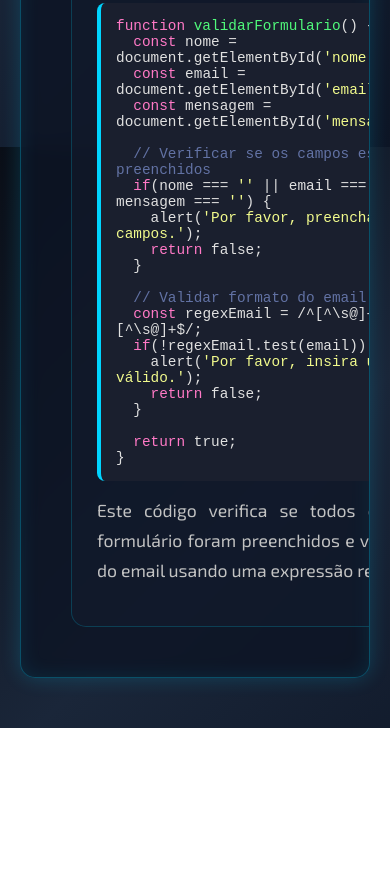
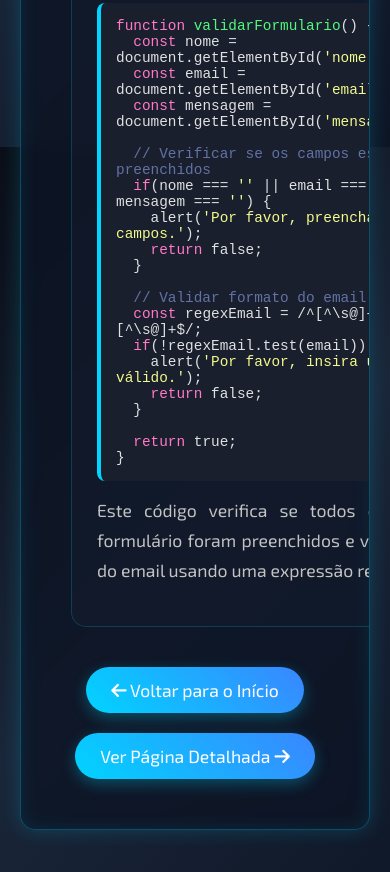
Before and after one commit to LunnaJisung/lunna_teste3, a plain HTML site: page index.html in a window 390 px wide. Shown: the part 1541-2413 px from the top of the page. Before the commit the page ends 2269 px from the top, so only its background shows below. Drawn offline with Linux system fonts and the light colour scheme.

Commit message:
Update index.html

```diff
--- a/index.html
+++ b/index.html
@@ -7,6 +7,7 @@
     <link href="https://fonts.googleapis.com/css2?family=Exo+2:wght@300;400;500;600;700&family=Orbitron:wght@400;500;600;700&display=swap" rel="stylesheet">
     <link rel="stylesheet" href="https://cdnjs.cloudflare.com/ajax/libs/font-awesome/6.4.0/css/all.min.css">
     <style>
+        /* ESTILOS GERAIS */
         * {
             margin: 0;
             padding: 0;
@@ -28,6 +29,7 @@
             margin: 0 auto;
         }
 
+        /* EFEITO DE BORDA CYBERPUNK */
         .cyber-border {
             border: 1px solid rgba(0, 212, 255, 0.3);
             box-shadow: 0 0 20px rgba(0, 212, 255, 0.2),
@@ -57,6 +59,7 @@
             100% { transform: translateY(1000%); }
         }
 
+        /* CABEÇALHO */
         header {
             text-align: center;
             padding: 40px 20px;
@@ -88,6 +91,7 @@
             font-weight: 300;
         }
 
+        /* NAVEGAÇÃO POR ABAS */
         .nav-tabs {
             display: flex;
             justify-content: center;
@@ -131,6 +135,7 @@
             box-shadow: 0 5px 15px rgba(0, 212, 255, 0.3);
         }
 
+        /* SEÇÕES DE CONTEÚDO */
         .section {
             display: none;
             animation: fadeIn 0.8s ease forwards;
@@ -165,7 +170,7 @@
             background: linear-gradient(90deg, #00d4ff, transparent);
         }
 
-        /* Conteúdo das páginas */
+        /* CONTEÚDO DAS PÁGINAS */
         .page-content {
             padding: 20px;
         }
@@ -252,6 +257,35 @@
             color: #50fa7b;
         }
 
+        /* BOTÕES DE NAVEGAÇÃO */
+        .nav-buttons {
+            display: flex;
+            justify-content: center;
+            gap: 20px;
+            margin-top: 40px;
+        }
+
+        .page-button {
+            background: linear-gradient(45deg, #00d4ff, #3a86ff);
+            color: white;
+            border: none;
+            padding: 12px 25px;
+            border-radius: 30px;
+            font-size: 1.1rem;
+            cursor: pointer;
+            transition: all 0.3s ease;
+            font-family: 'Exo 2', sans-serif;
+            text-decoration: none;
+            display: inline-block;
+            box-shadow: 0 5px 15px rgba(0, 212, 255, 0.3);
+        }
+
+        .page-button:hover {
+            transform: translateY(-3px);
+            box-shadow: 0 8px 20px rgba(0, 212, 255, 0.5);
+        }
+
+        /* ELEMENTOS DECORATIVOS */
         .tech-elements {
             position: absolute;
             width: 100%;
@@ -282,7 +316,7 @@
             100% { transform: translateY(0) rotate(360deg); }
         }
 
-        /* Efeitos de partículas */
+        /* EFEITOS DE PARTÍCULAS */
         .particles {
             position: fixed;
             top: 0;
@@ -319,7 +353,7 @@
             }
         }
 
-        /* Responsividade */
+        /* RESPONSIVIDADE */
         @media (max-width: 900px) {
             .main-title {
                 font-size: 2.5rem;
@@ -333,10 +367,16 @@
                 padding: 10px 15px;
                 font-size: 1rem;
             }
+
+            .nav-buttons {
+                flex-direction: column;
+                align-items: center;
+            }
         }
     </style>
 </head>
 <body>
+    <!-- Efeito de partículas de fundo -->
     <div class="particles" id="particles"></div>
 
     <div class="container">
@@ -345,6 +385,7 @@
             <p class="subtitle">Páginas Detalhadas - Explorando os Temas e Códigos</p>
         </header>
 
+        <!-- Navegação por abas -->
         <div class="nav-tabs">
             <button class="nav-tab active" data-target="dev-systems">Desenvolvimento de Sistemas</button>
             <button class="nav-tab" data-target="ia">Inteligência Artificial</button>
@@ -387,6 +428,16 @@
                             </div>
                             <p>Este código verifica se todos os campos do formulário foram preenchidos e valida o formato do email usando uma expressão regular.</p>
                         </div>
+                    </div>
+
+                    <!-- Botões de navegação -->
+                    <div class="nav-buttons">
+                        <a href="#" class="page-button">
+                            <i class="fas fa-arrow-left"></i> Voltar para o Início
+                        </a>
+                        <a href="dev-systems-detalhes.html" class="page-button">
+                            Ver Página Detalhada <i class="fas fa-arrow-right"></i>
+                        </a>
                     </div>
                 </div>
             </section>
@@ -431,6 +482,16 @@
                             </div>
                             <p>Este código cria uma rede neural para classificar dígitos manuscritos do dataset MNIST, demonstrando os conceitos básicos de machine learning.</p>
                         </div>
+                    </div>
+
+                    <!-- Botões de navegação -->
+                    <div class="nav-buttons">
+                        <a href="#" class="page-button">
+                            <i class="fas fa-arrow-left"></i> Voltar para o Início
+                        </a>
+                        <a href="ia-detalhes.html" class="page-button">
+                            Ver Página Detalhada <i class="fas fa-arrow-right"></i>
+                        </a>
                     </div>
                 </div>
             </section>
@@ -480,26 +541,63 @@
                             <p>Este código cria um formulário de inscrição para eventos e processa os dados do usuário, demonstrando conceitos de desenvolvimento web front-end.</p>
                         </div>
                     </div>
+
+                    <!-- Botões de navegação -->
+                    <div class="nav-buttons">
+                        <a href="#" class="page-button">
+                            <i class="fas fa-arrow-left"></i> Voltar para o Início
+                        </a>
+                        <a href="setec-detalhes.html" class="page-button">
+                            Ver Página Detalhada <i class="fas fa-arrow-right"></i>
+                        </a>
+                    </div>
                 </div>
             </section>
         </div>
     </div>
 
+    <!--
+        COMENTÁRIOS PARA DESENVOLVEDORES:
+
+        Este código cria uma página com três seções principais:
+        1. Desenvolvimento de Sistemas
+        2. Inteligência Artificial
+        3. SETEC (Feira de Tecnologia)
+
+        ESTRUTURA DO CÓDIGO:
+        - O sistema de navegação por abas permite alternar entre as seções
+        - Cada seção possui um botão para acessar uma página detalhada
+        - O design utiliza tema cyberpunk com efeitos visuais modernos
+        - O código está organizado em seções bem definidas para facilitar a manutenção
+
+        FUNCIONALIDADES PRINCIPAIS:
+        1. Navegação por abas com JavaScript
+        2. Efeitos visuais com CSS (animações, gradientes, sombras)
+        3. Layout responsivo que se adapta a diferentes tamanhos de tela
+        4. Exemplos de código com sintaxe colorida para melhor legibilidade
+
+        PERSONALIZAÇÃO:
+        - Para alterar as cores do tema, modifique as variáveis de cor no CSS
+        - Para adicionar novas seções, copie a estrutura de uma seção existente e atualize o JavaScript
+        - Para modificar os efeitos visuais, ajuste as animações e transformações no CSS
+    -->
+
     <script>
-        // Navegação entre seções
+        // COMENTÁRIO: Esta função controla a navegação por abas
         document.addEventListener('DOMContentLoaded', function() {
             const navButtons = document.querySelectorAll('.nav-tab');
             const sections = document.querySelectorAll('.section');
 
+            // COMENTÁRIO: Adiciona event listeners para os botões de navegação
             navButtons.forEach(button => {
                 button.addEventListener('click', function() {
                     const target = this.getAttribute('data-target');
 
-                    // Atualizar botões de navegação
+                    // COMENTÁRIO: Atualiza a classe active nos botões de navegação
                     navButtons.forEach(btn => btn.classList.remove('active'));
                     this.classList.add('active');
 
-                    // Mostrar seção alvo e esconder outras
+                    // COMENTÁRIO: Mostra a seção alvo e esconde as outras
                     sections.forEach(section => {
                         if (section.id === target) {
                             section.classList.add('active');
@@ -510,7 +608,7 @@
                 });
             });
 
-            // Criar partículas de fundo
+            // COMENTÁRIO: Cria partículas de fundo para efeito visual
             const particlesContainer = document.getElementById('particles');
             const numberOfParticles = 50;
 
@@ -518,7 +616,7 @@
                 const particle = document.createElement('div');
                 particle.classList.add('particle');
 
-                // Posição e animação aleatórias
+                // COMENTÁRIO: Define posição e animação aleatórias para cada partícula
                 const posX = Math.random() * 100;
                 const delay = Math.random() * 15;
                 const duration = Math.random() * 10 + 15;
```
